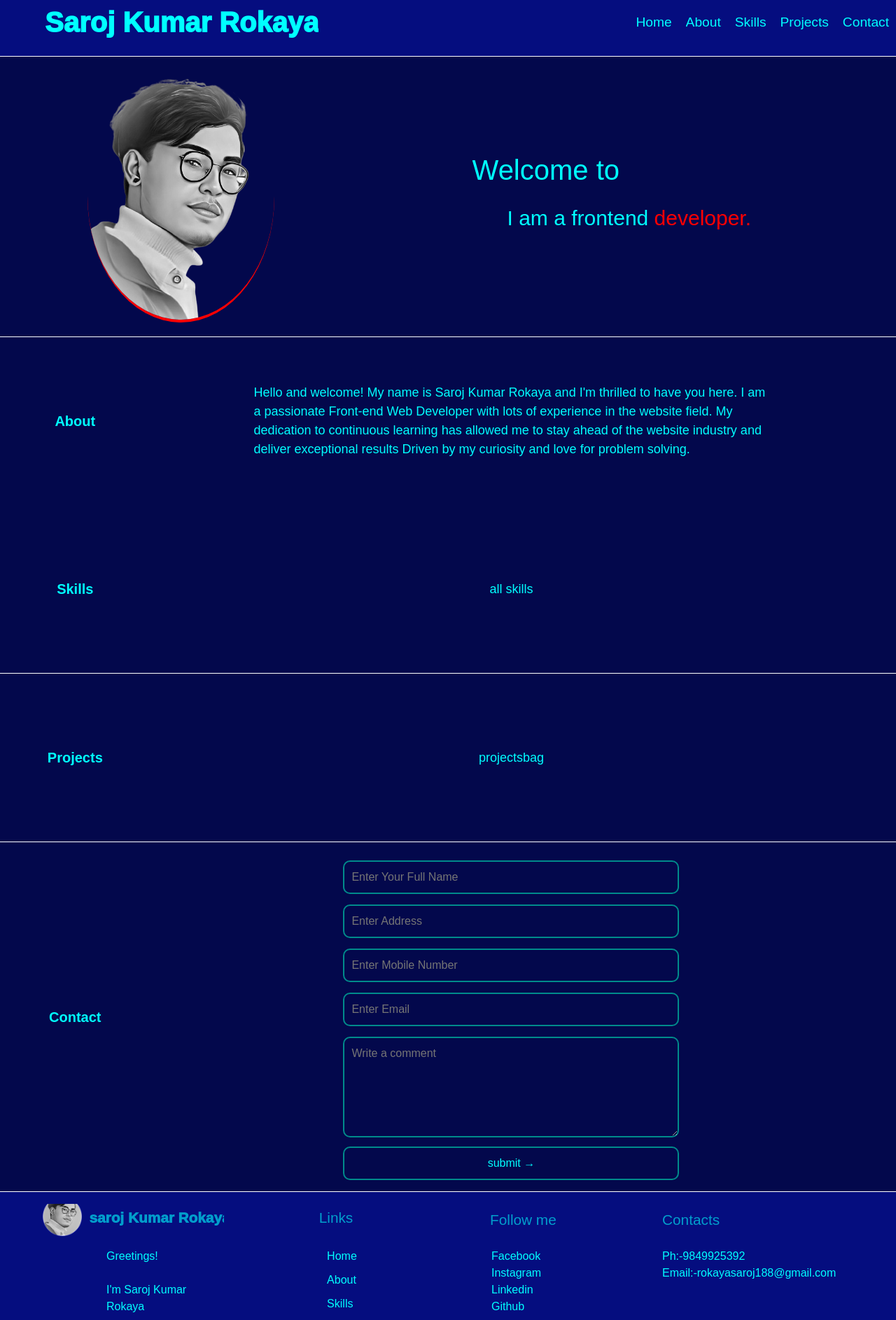
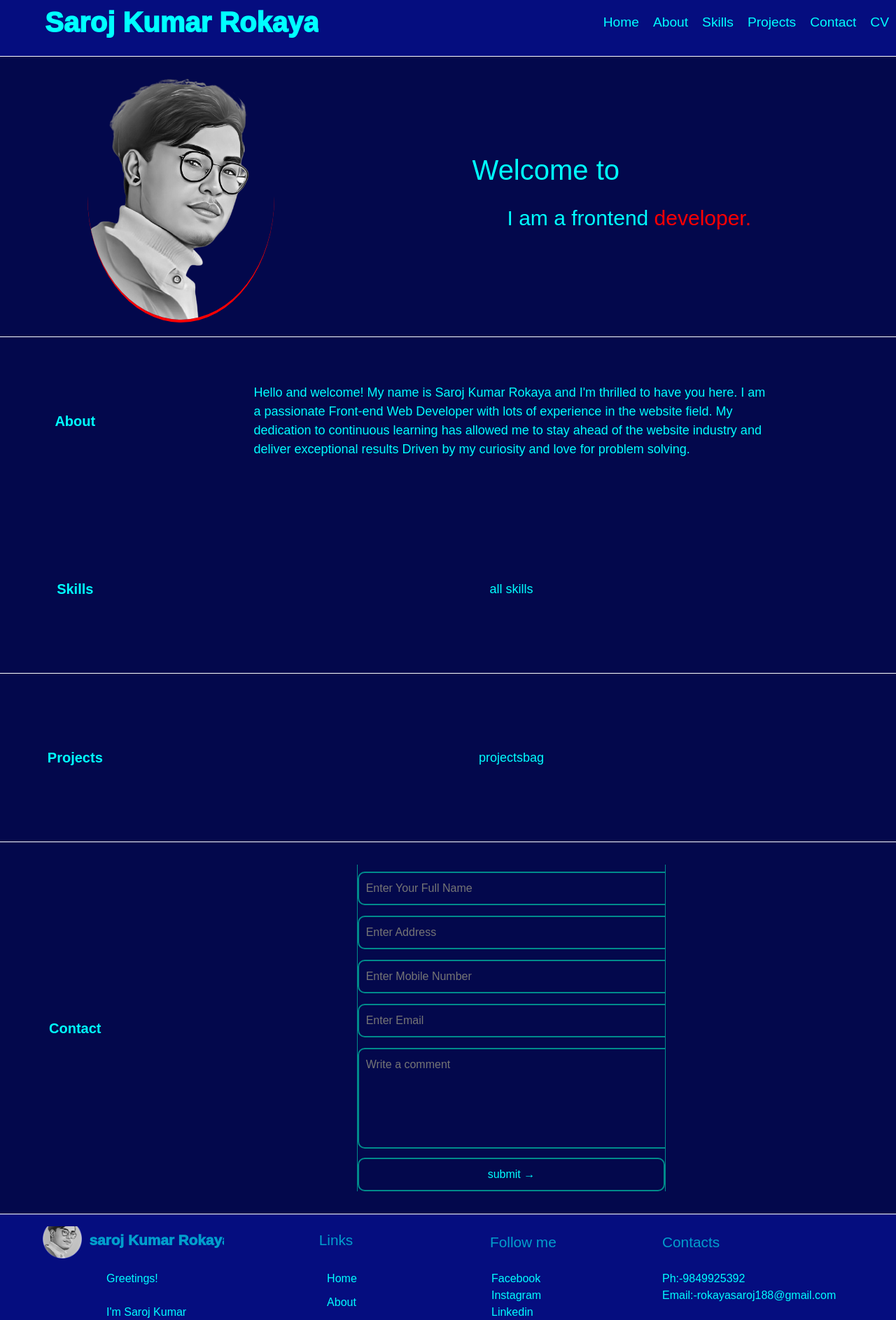
Before and after one commit to saroj-rokaya/practice, a React (Create React App) app: page / in a window 1280 px wide. Shown: the top 1887 px of the page at 70% size. Built offline with nearby package versions, Linux system fonts and the light colour scheme.

Commit message:
adding cv

```diff
--- a/src/Components/footer/footer.css
+++ b/src/Components/footer/footer.css
@@ -162,12 +162,12 @@
 /* copyright section */
 .copyright{
 
-    height: 4vh;
     width: 100%;
     text-align: center;
     background-color:  rgb(5, 13, 127);
     padding-top: 2px;
     color: cyan;
+    padding-bottom: 1rem;
 
 
 }
--- a/src/Components/header/Header.jsx
+++ b/src/Components/header/Header.jsx
@@ -1,5 +1,6 @@
 import React from "react";
 import "./header.css"
+import CV from "./CV.pdf"
 
 export default function Header() {
   return (
@@ -14,6 +15,9 @@ export default function Header() {
                 <li className="navlists">Skills</li>
                 <li className="navlists">Projects</li>
                 <li className="navlists">Contact</li>
+                <a href={CV}>
+                <li className="navlists">CV</li>
+                </a>
             </ul>
         </nav>
     </div>
--- a/src/Components/header/header.css
+++ b/src/Components/header/header.css
@@ -64,3 +64,8 @@ nav .namecontainer {
     text-decoration: underline;
     opacity: 75%;
 }
+
+/* anchar tag for cv */
+a{
+    text-decoration: none;
+}
--- a/src/Components/main/Contacts/ContactsSection.jsx
+++ b/src/Components/main/Contacts/ContactsSection.jsx
@@ -10,6 +10,7 @@ export default function Contacts() {
     </div>
 
     <div className="contactsform-container">
+      <div className="contactsform-inner-container">
 
       <form>
        <input type="text" name="fullName" placeholder="Enter Your Full Name" className="boxes" required/><br />
@@ -25,6 +26,7 @@ export default function Contacts() {
       <button className='submitBtn'>submit &#8594;</button>
 
       </form>
+      </div>
 
 
 
--- a/src/Components/main/Contacts/contacts.css
+++ b/src/Components/main/Contacts/contacts.css
@@ -33,12 +33,28 @@
     display: flex;
     justify-content: center;
     align-items: center;
-    /* background-color:  red; */
+    /* background-color:  darkblue; */
+    /* border-left: 10px solid darkcyan;
+    border-right: 2px solid darkcyan; */
 }
+.contactsform-inner-container{
+    width: 60%;
+    display: flex;
+    justify-content: center;
+    align-items: center;
+    margin: 2rem 0 2rem 0;
+    /* background-color:  green; */
+    border-left: 1px solid darkcyan;
+    border-right: 1px solid darkcyan;
+}
+
+
 /* forms style */
-form{
+
+/* form{
     margin: 1rem 0 1rem 0;
-}
+} */
+
 
 /* styles for all input boxes */
 
```
Also changed, not shown: 1 other file (tests, documents, lock files or other folders).
